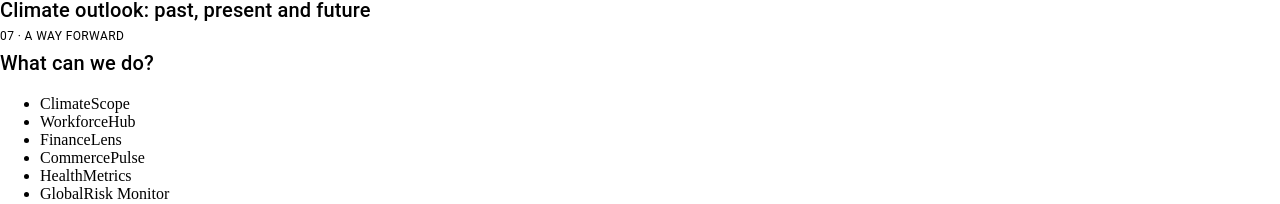
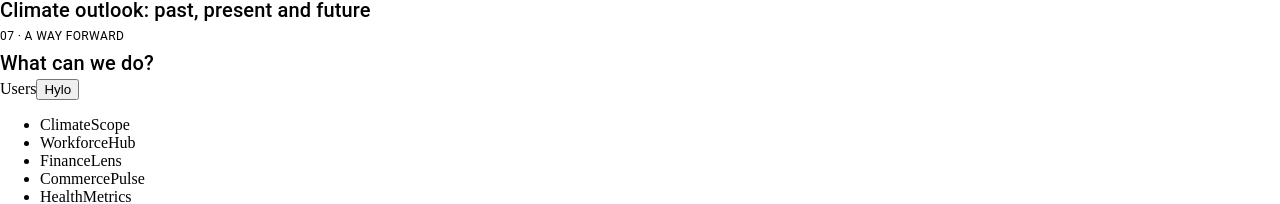
Before and after one commit to pramodboda/insightforge, a React (Vite) app in the folder client/: page / in a window 1280 px wide. Shown: the part 713-917 px from the top of the page. Built offline with nearby package versions, Linux system fonts and the light colour scheme; no server answers.

Commit message:
UPDATE: UI

```diff
--- a/client/src/dashboards/WorkforceHub/Users/Users.tsx
+++ b/client/src/dashboards/WorkforceHub/Users/Users.tsx
@@ -1,5 +1,25 @@
-export default function Users(){
+
+
+async function getUsers() {
+
+
+    try {
+        const response = await fetch("http://localhost:3001/api/health")
+        if (!response.ok) {
+            throw new Error(`Response status: ${response.status}`);
+        }
+
+        const result = await response.json();
+        console.log(result);
+    } catch (error) {
+        console.error(error.message);
+    }
+}
+export default function Users() {
+
+
     return (<>
-    Users
+        Users
+        <button onClick={getUsers}>Hylo</button>
     </>)
 }
--- /dev/null
+++ b/client/src/dashboards/WorkforceHub/index.tsx
@@ -0,0 +1,5 @@
+import Users from "./Users/Users";
+
+export default function WorkforceHub(){
+    return (<><Users /></>)
+}
--- a/client/src/pages/Home/Home.tsx
+++ b/client/src/pages/Home/Home.tsx
@@ -1,7 +1,14 @@
 import ClimateScope from "../../dashboards/ClimateScope/";
 
+import WorkforceHub from "../../dashboards/WorkforceHub/";
+
 const Home = () => {
-    return (<ClimateScope />)
+    return (
+    <>
+        <ClimateScope />
+        <WorkforceHub />
+    </>
+    )
 }
 
 export default Home;
```
